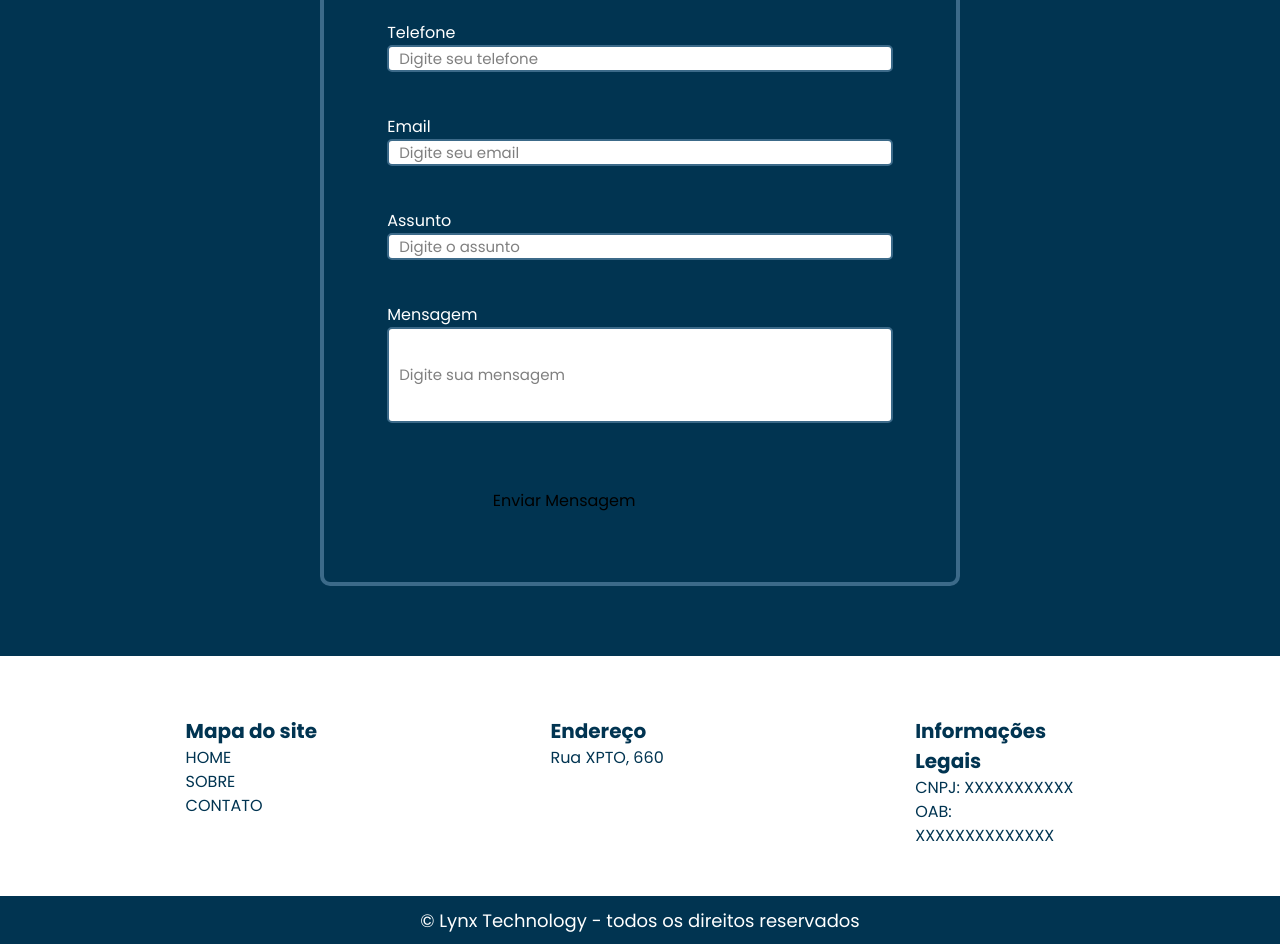
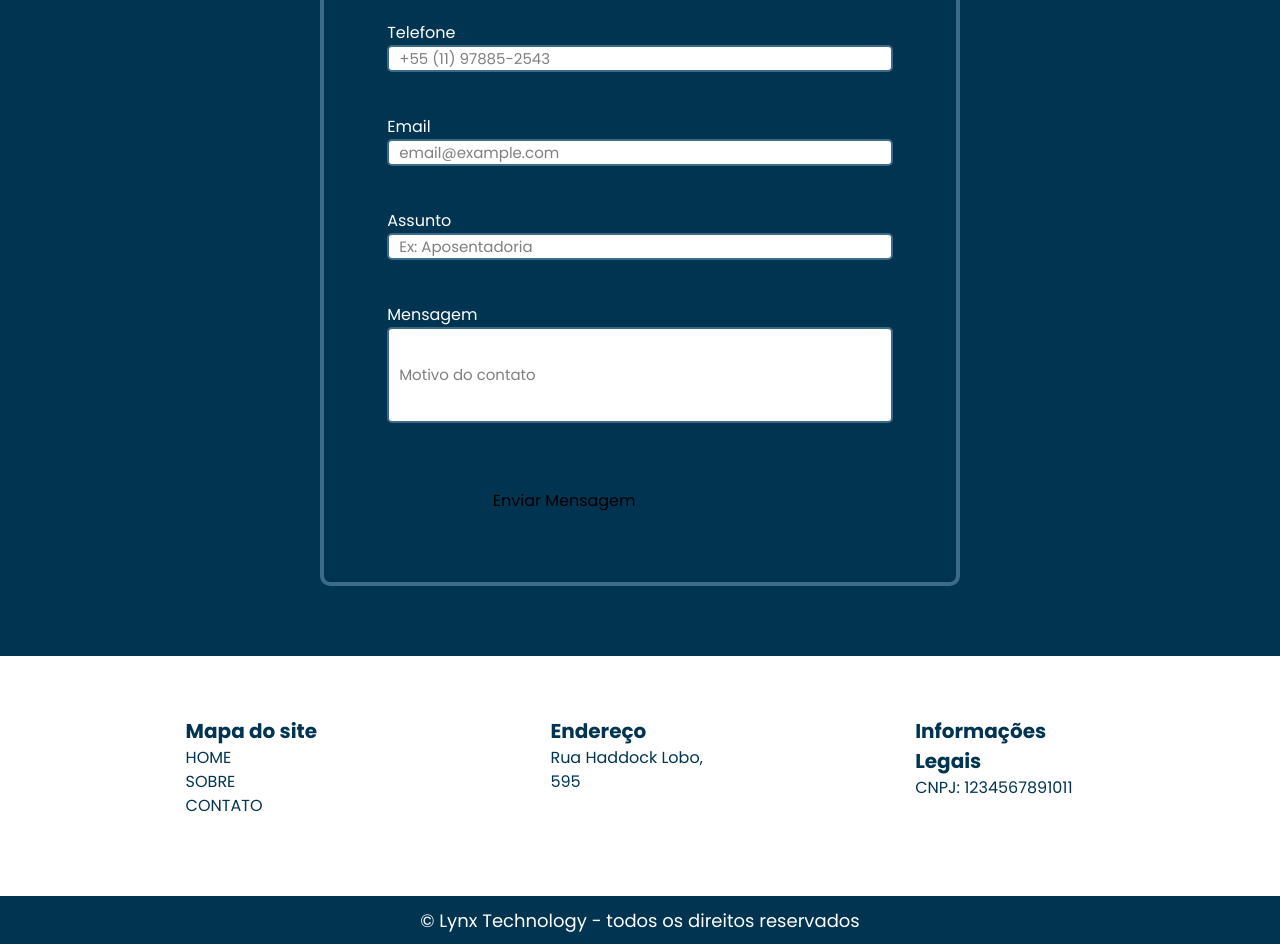
Before and after one commit to LYNX-Grupo-9/Sistema, a React (Vite) app: page / in a window 1280 px wide. Shown: the part 2840-3784 px from the top of the page. Built offline with nearby package versions, Linux system fonts and the light colour scheme; no server answers.

Commit message:
Institucional-finalizado

```diff
--- a/package.json
+++ b/package.json
@@ -10,6 +10,7 @@
     "preview": "vite preview"
   },
   "dependencies": {
+    "@emailjs/browser": "^4.4.1",
     "@emotion/react": "^11.14.0",
     "@emotion/styled": "^11.14.0",
     "@google-cloud/vertexai": "^1.10.0",
@@ -36,8 +37,8 @@
     "react-router-dom": "^7.4.1",
     "react-select": "^5.10.1",
     "react-toastify": "^11.0.5",
+    "rehype-highlight": "^7.0.2",
     "swiper": "^11.2.8",
-    "rehype-highlight": "^7.0.2",
     "tailwindcss": "^4.1.1"
   },
   "devDependencies": {
--- a/src/components/Form.jsx
+++ b/src/components/Form.jsx
@@ -1,41 +1,124 @@
+import React, { useRef, useState } from 'react';
+import emailjs from '@emailjs/browser';
+
 export function Form() {
+  const [nome, setNome] = useState("");
+  const [telefone, setTelefone] = useState("");
+  const [email, setEmail] = useState("");
+  const [assunto, setAssunto] = useState("");
+  const [mensagem, setMensagem] = useState("");
+  const [modal, setModal] = useState({ open: false, text: '', type: '' });
+  const formRef = useRef();
+
+  const showModal = (text, type = 'success') => {
+    setModal({ open: true, text, type });
+    setTimeout(() => setModal({ open: false, text: '', type: '' }), 3000);
+  };
+
+  const handleSubmit = async (e) => {
+    e.preventDefault();
+
+    if (!nome || !telefone || !email || !assunto || !mensagem) {
+      showModal('Por favor, preencha todos os campos antes de enviar.', 'error');
+      return;
+    }
+
+    try {
+      await emailjs.sendForm(
+        'service_2qh5flb',
+        'template_iha2pip',
+        formRef.current,
+        'BK1LR4npXZmiC_qlm'
+      );
+      showModal('Mensagem enviada com sucesso!', 'success');
+      setNome("");
+      setTelefone("");
+      setEmail("");
+      setAssunto("");
+      setMensagem("");
+    } catch (error) {
+      showModal('Erro ao enviar mensagem. Tente novamente.', 'error');
+    }
+  };
 
   return (
-        <div className="containerInput">
+    <>
+      {modal.open && (
+        <div
+          style={{
+            position: 'fixed',
+            top: '20px',
+            left: '50%',
+            transform: 'translateX(-50%)',
+            background: modal.type === 'success' ? '#4caf50' : '#f44336',
+            color: '#fff',
+            padding: '16px 32px',
+            borderRadius: '8px',
+            zIndex: 9999,
+            boxShadow: '0 2px 8px rgba(0,0,0,0.2)',
+            fontSize: '18px',
+            transition: 'opacity 0.3s'
+          }}
+        >
+          {modal.text}
+        </div>
+      )}
+      <form ref={formRef} onSubmit={handleSubmit} className="containerInput">
         <div className="input">
-                <p>
-                    Nome
-                </p>
-                <input id="nome" placeholder="Digite seu nome"/>
+          <p>Nome</p>
+          <input
+            id="nome"
+            name="nome"
+            placeholder="Digite seu nome"
+            value={nome}
+            onChange={e => setNome(e.target.value)}
+          />
         </div>
         <div className="input">
-                <p>
-                    Telefone
-                </p>
-                <input id="telefone" placeholder="Digite seu telefone"/>
+          <p>Telefone</p>
+          <input
+            id="telefone"
+            name="telefone"
+            placeholder="+55 (11) 97885-2543"
+            value={telefone}
+            onChange={e => setTelefone(e.target.value)}
+          />
         </div>
         <div className="input">
-                <p>
-                    Email
-                </p>
-                <input id="email" placeholder="Digite seu email"/>
+          <p>Email</p>
+          <input
+            id="email"
+            name="email"
+            placeholder="email@example.com"
+            value={email}
+            onChange={e => setEmail(e.target.value)}
+          />
         </div>
         <div className="input">
-                <p>
-                    Assunto
-                </p>
-                <input id="assunto" placeholder="Digite o assunto"/>
+          <p>Assunto</p>
+          <input
+            id="assunto"
+            name="assunto"
+            placeholder="Ex: Aposentadoria"
+            value={assunto}
+            onChange={e => setAssunto(e.target.value)}
+          />
         </div>
         <div className="containerMensagem">
-                <p>
-                    Mensagem
-                </p>
-                <input className="inputMensagem" id="mensagem" placeholder="Digite sua mensagem"/>
+          <p>Mensagem</p>
+          <input
+            className="inputMensagem"
+            id="mensagem"
+            name="mensagem"
+            placeholder="Motivo do contato"
+            value={mensagem}
+            onChange={e => setMensagem(e.target.value)}
+          />
         </div>
-            <button>
+        <button type="submit">
           Enviar Mensagem
         </button>
-        </div>
-    )
-
+      </form>
+    </>
+  );
 }
--- a/src/pages/Institucional/index.jsx
+++ b/src/pages/Institucional/index.jsx
@@ -129,11 +129,11 @@ export function Institucional() {
                     </div>
                     <div className="infoDesktop">
                         <h1>Endereço</h1>
-                        <p>Rua XPTO, 660</p>
+                        <p>Rua Haddock Lobo, 595</p>
                     </div>
                     <div className="infoDesktop">
                         <h1>Informações Legais</h1>
-                        <p>CNPJ: XXXXXXXXXXX OAB: XXXXXXXXXXXXXX</p>
+                        <p>CNPJ: 1234567891011</p>
                     </div>
                 </div>
 
@@ -322,7 +322,7 @@ export function Institucional() {
                                 Endereço
                             </h1>
                             <p>
-                                Rua XPTO, 660
+                                Rua Haddock Lobo, 595
                             </p>
                         </div>
                         <div className='containerInfo'>
@@ -330,8 +330,7 @@ export function Institucional() {
                                 Informações Legais
                             </h1>
                             <p>
-                                CNPJ: XXXXXXXXXXX
-                                OAB: XXXXXXXXXXXXXX
+                                CNPJ: 1234567891011
                             </p>
                         </div>
                     </div>
```
Also changed, not shown: 1 other file (tests, documents, lock files or other folders). Lines whose indentation alone changed are shown as unchanged.
